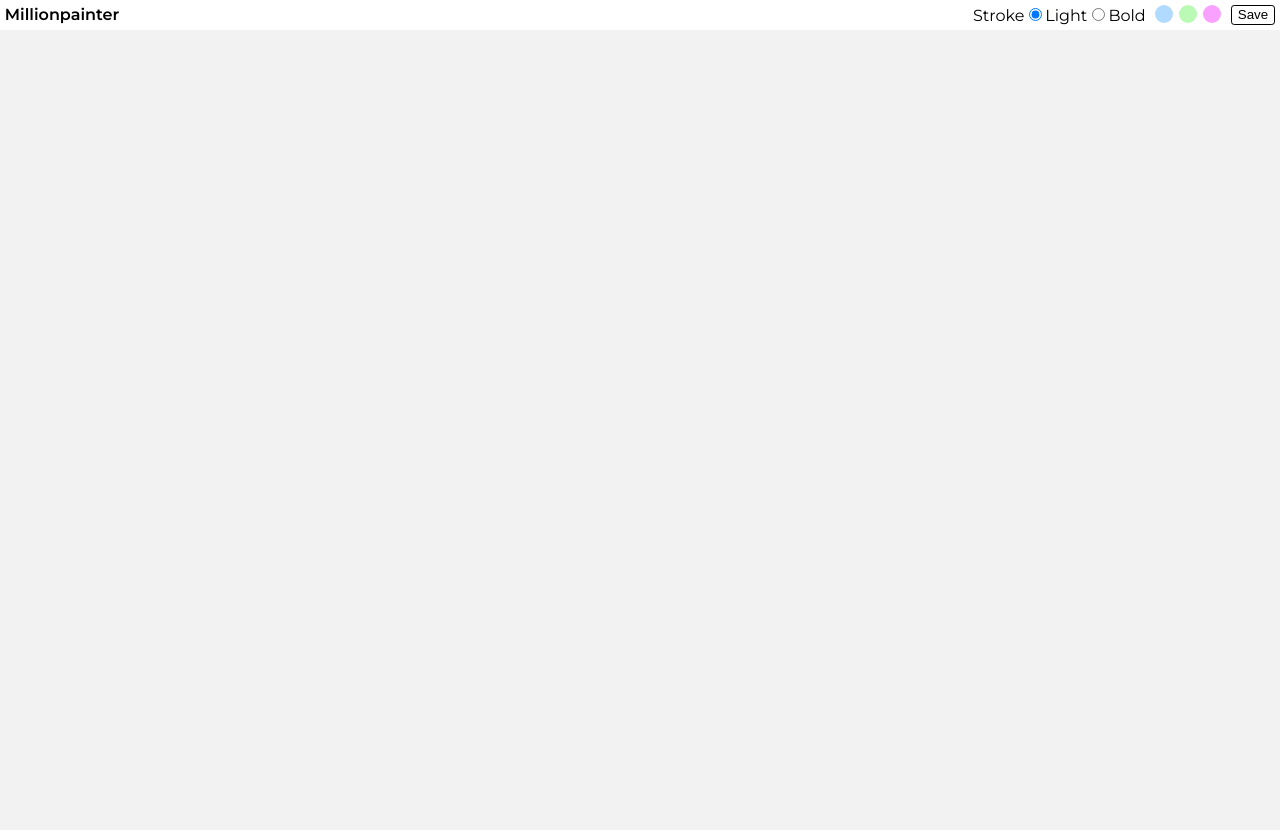
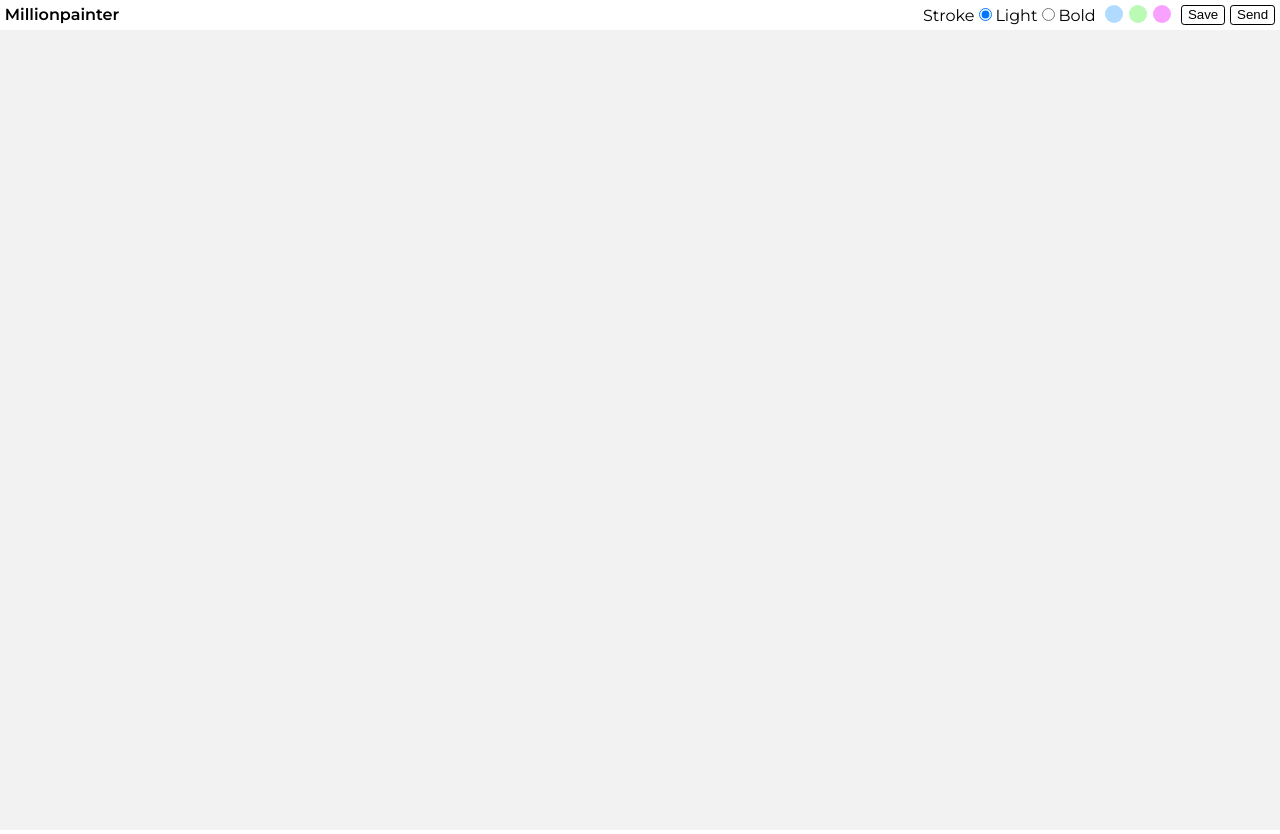
Before and after one commit to Phil-star1984/sketch_app, a React (Vite) app: page / in a window 1280 px wide. Built offline with nearby package versions, Linux system fonts and the light colour scheme.

Commit message:
feat: send jpg sketch to server

```diff
--- a/package.json
+++ b/package.json
@@ -10,6 +10,7 @@
     "preview": "vite preview"
   },
   "dependencies": {
+    "axios": "^1.7.2",
     "downloadjs": "^1.4.7",
     "html2canvas": "^1.4.1",
     "react": "^18.2.0",
--- a/src/App.jsx
+++ b/src/App.jsx
@@ -2,6 +2,7 @@ import { useState, useRef, useEffect } from "react";
 import html2canvas from "html2canvas";
 import downloadjs from "downloadjs";
 import { CirclePicker } from "react-color";
+import axios from "axios";
 import "./App.css";
 
 function App() {
@@ -28,8 +29,13 @@ function App() {
     context.strokeStyle = "black";
     context.lineJoin = "bevel";
     context.lineWidth = lineBrushWidth;
+
+    // Setze den Hintergrund auf Weiß, bevor irgendwelche Zeichnungen beginnen
+    context.fillStyle = canvasBackgroundColor;
+    context.fillRect(0, 0, canvas.width, canvas.height);
+
     contextRef.current = context;
-  }, []);
+  }, [canvasBackgroundColor]);
 
   useEffect(() => {
     if (contextRef.current) {
@@ -85,11 +91,45 @@ function App() {
     //es wird ein Blob/Link erstellt, eine URL, dann wird ein click auf den Link simmuliert, und dann folgt evtl. ein cleanup
     const canvas = await html2canvas(document.body);
     const dataURL = canvas.toDataURL("image/jpeg", 1.0);
-    downloadjs(dataURL, "downloadSplash.jpg", "image/jpeg");
+    downloadjs(dataURL, "MillionPainterSketch.jpg", "image/jpeg");
   };
 
   const handleColorChange = (color, event) => {
     setCanvasBackgroundColor(color.hex);
+  };
+
+  const sendCanvasToServer = async (event) => {
+    event.preventDefault();
+    const serverURL = "http://localhost:3000/skizzen";
+    const canvas = canvasRef.current;
+
+    if (!canvas) {
+      console.error("Canvas nicht verfügbar");
+      return;
+    }
+
+    canvas.toBlob(
+      async (blob) => {
+        const formData = new FormData();
+        formData.append("image", blob, "MillionPainterSketch.jpg");
+
+        try {
+          const response = await axios.post(serverURL, formData, {
+            headers: {
+              "Content-Type": "multipart/form-data",
+            },
+          });
+          console.log("Bild erfolgreich gesendet:", response.data);
+
+          // Optional: Umleitung des Nutzers zur Unterseite, wo das Bild angezeigt wird
+          // window.location.href = "https://www.meinewebsite.com/skizzen";
+        } catch (error) {
+          console.error("Fehler beim Senden des Bildes:", error);
+        }
+      },
+      "image/jpeg",
+      1.0
+    ); // Qualität auf 1.0 für beste Qualität
   };
 
   return (
@@ -132,6 +172,9 @@ function App() {
           <button className="download_canvas_button" onClick={downloadCanvas}>
             Save
           </button>
+          <button className="send_canvas_button" onClick={sendCanvasToServer}>
+            Send
+          </button>
         </div>
       </div>
       <canvas
--- a/src/index.css
+++ b/src/index.css
@@ -54,6 +54,10 @@ canvas {
   margin-left: 0.6rem;
 }
 
+.send_canvas_button {
+  margin-left: 0.3rem;
+}
+
 button {
   border: 1px solid black;
   background-color: rgba(0, 255, 255, 0);
```
Also changed, not shown: 1 other file (tests, documents, lock files or other folders).
